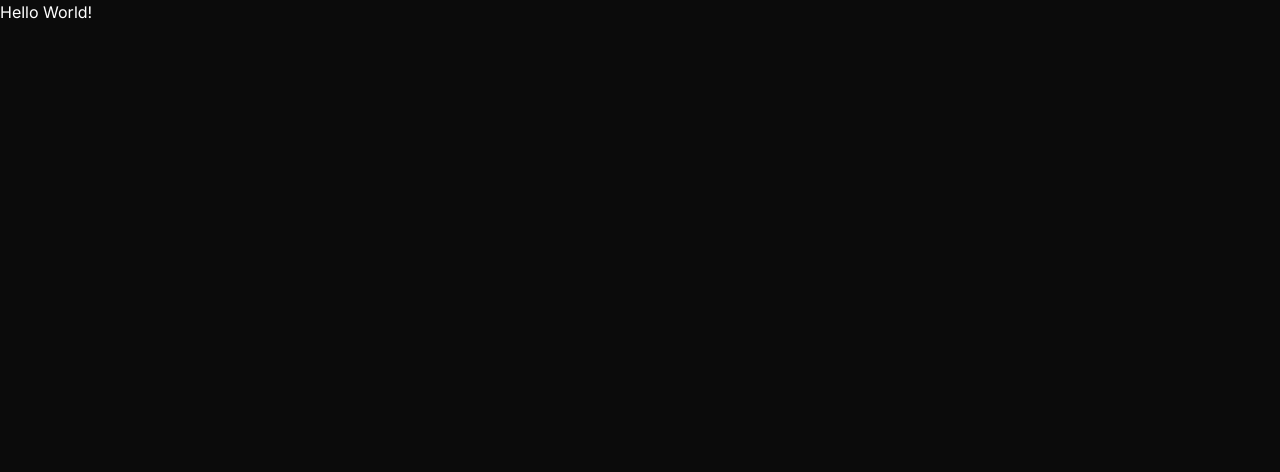
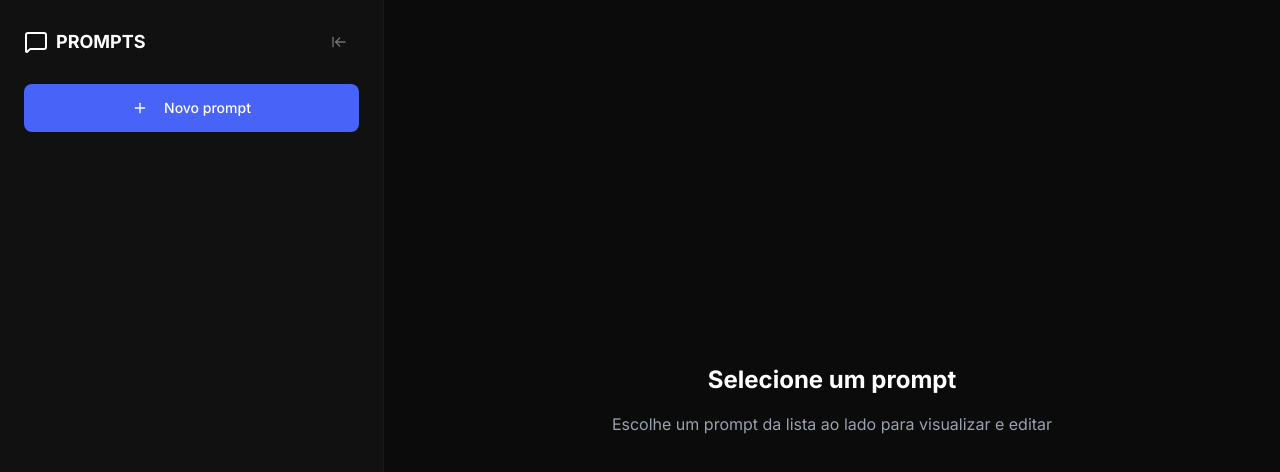
Before and after one commit to MaykonMorais/prompt-manager, a Next.js app: page / in a window 1280 px wide. Shown: the top 472 px of the page. Built offline with nearby package versions, Linux system fonts and the light colour scheme; no server answers; the database is empty.

Commit message:
feat: add sidebar

```diff
--- a/package.json
+++ b/package.json
@@ -16,6 +16,7 @@
   "dependencies": {
     "@base-ui/react": "^1.6.0",
     "@prisma/client": "6",
+    "@radix-ui/react-slot": "^1.3.0",
     "class-variance-authority": "^0.7.1",
     "clsx": "^2.1.1",
     "lucide-react": "^1.24.0",
--- a/src/app/layout.tsx
+++ b/src/app/layout.tsx
@@ -1,3 +1,4 @@
+import { Sidebar } from '@/components/sidebar';
 import '../styles/globals.css';
 
 import type { Metadata } from 'next';
@@ -22,7 +23,15 @@
   return (
     <html>
       <body className={`${inter.variable} antialiased bg-gray-900 text-white`}>
-        {children}
+        <section className="flex h-screen">
+          <Sidebar />
+
+          <main className="relative flex-1 overflow-auto min-w-0">
+            <div className="p-4 sm:p-6 md:p-8 max-w-full md:max-w-3xl mx-auto h-full">
+              {children}
+            </div>
+          </main>
+        </section>
       </body>
     </html>
   );
--- a/src/app/page.tsx
+++ b/src/app/page.tsx
@@ -1,3 +1,14 @@
 export default function Home() {
-  return <h2>Hello World!</h2>;
+  return (
+    <section className="flex min-h-full">
+      <div className="flex flex-1 items-center justify-center">
+        <div className="text-center">
+          <h1 className="text-2xl font-bold mb-4">Selecione um prompt</h1>
+          <p className="text-gray-400">
+            Escolhe um prompt da lista ao lado para visualizar e editar
+          </p>
+        </div>
+      </div>
+    </section>
+  );
 }
--- /dev/null
+++ b/src/components/logo/index.ts
@@ -0,0 +1 @@
+export * from './logo';
--- /dev/null
+++ b/src/components/logo/logo.tsx
@@ -0,0 +1,14 @@
+import { MessageSquare } from 'lucide-react';
+import Link from 'next/link';
+
+export const Logo = () => {
+  return (
+    <Link
+      href={'/'}
+      className="flex items-center gap-2 hover:text-accent-600 rounded-lg transition-colors"
+    >
+      <MessageSquare />
+      <span className="text-lg font-semibold">PROMPTS</span>
+    </Link>
+  );
+};
--- /dev/null
+++ b/src/components/sidebar/index.ts
@@ -0,0 +1 @@
+export * from './sidebar';
--- /dev/null
+++ b/src/components/sidebar/sidebar-content.tsx
@@ -0,0 +1,81 @@
+'use client';
+
+import {
+  Plus as AddIcon,
+  ArrowLeftToLine,
+  ArrowRightToLine,
+  X as CloseButton,
+} from 'lucide-react';
+import { useRouter } from 'next/navigation';
+import { useState } from 'react';
+import { Logo } from '../logo';
+import { Button } from '../ui/button';
+
+export const SidebarContent = () => {
+  const router = useRouter();
+  const [isCollapsed, setIsCollapsed] = useState(false);
+
+  const collapsedSidebar = () => setIsCollapsed(true);
+  const expandSidebar = () => setIsCollapsed(false);
+
+  const handleNewPrompt = () => router.push('/new');
+
+  return (
+    <aside
+      className={`border-r border-gray-700 flex flex-col h-full bg-gray-800 transition-[transform,width] duration-300 ease-in-out fixed md:relative left-0 top-0 z-50 md:z-auto w-[80vw] sm:w-[320px] ${isCollapsed ? 'md:w-[72px]' : 'md:w-[384px]'}`}
+    >
+      {isCollapsed && (
+        <section className="px-2 py-6">
+          <header className="flex items-center justify-center mb-6">
+            <Button
+              onClick={expandSidebar}
+              variant="icon"
+              className="hidden md:inline-flex p-2 hover:bg-gray-700 focus:outline-none focus:ring-2 focus:ring-accent-500 rounded-lg transition-colors"
+              aria-label="Expandir sidebar"
+              title="Expandir sidebar"
+            >
+              <ArrowRightToLine className="w-5 h-5 text-gray-100" />
+            </Button>
+          </header>
+        </section>
+      )}
+
+      {!isCollapsed && (
+        <>
+          <section className="p-6">
+            <div className="md:hidden mb-4">
+              <div className="flex items-center justify-between">
+                <Button
+                  variant="secondary"
+                  aria-label="Fechar menu"
+                  title="Fechar menu"
+                >
+                  <CloseButton className="w-5 h-5 text-gray-100" />
+                </Button>
+              </div>
+            </div>
+            <div className="flex w-full items-center justify-between mb-6">
+              <header className="flex w-full items-center justify-between">
+                <Logo />
+                <Button
+                  onClick={collapsedSidebar}
+                  variant="icon"
+                  className="hidden md:inline-flex p-2 hover:bg-gray-700 focus:outline-none focus:ring-2 focus:ring-accent-500 rounded-lg transition-colors"
+                >
+                  <ArrowLeftToLine className="w-5 h-5 text-gray-100" />
+                </Button>
+              </header>
+            </div>
+
+            <div>
+              <Button onClick={handleNewPrompt} className="w-full" size="lg">
+                <AddIcon className="w-5 h-5 mr-2" />
+                Novo prompt
+              </Button>
+            </div>
+          </section>
+        </>
+      )}
+    </aside>
+  );
+};
--- /dev/null
+++ b/src/components/sidebar/sidebar.tsx
@@ -0,0 +1,8 @@
+import { prisma } from '@/lib/prisma';
+import { SidebarContent } from './sidebar-content';
+
+export const Sidebar = async () => {
+  const prompts = await prisma.prompt.findMany();
+
+  return <SidebarContent />;
+};
--- a/src/components/ui/button.tsx
+++ b/src/components/ui/button.tsx
@@ -1,36 +1,30 @@
-import { Button as ButtonPrimitive } from '@base-ui/react/button';
+import { Slot } from '@radix-ui/react-slot';
 import { cva, type VariantProps } from 'class-variance-authority';
+import * as React from 'react';
 
 import { cn } from '@/lib/utils';
 
 const buttonVariants = cva(
-  "group/button inline-flex shrink-0 items-center justify-center rounded-lg border border-transparent bg-clip-padding text-sm font-medium whitespace-nowrap transition-all outline-none select-none focus-visible:border-ring focus-visible:ring-3 focus-visible:ring-ring/50 active:not-aria-[haspopup]:translate-y-px disabled:pointer-events-none disabled:opacity-50 aria-invalid:border-destructive aria-invalid:ring-3 aria-invalid:ring-destructive/20 dark:aria-invalid:border-destructive/50 dark:aria-invalid:ring-destructive/40 [&_svg]:pointer-events-none [&_svg]:shrink-0 [&_svg:not([class*='size-'])]:size-4",
+  "cursor-pointer border-[#424242] inline-flex items-center justify-center gap-2 whitespace-nowrap rounded-md text-sm font-medium transition-all disabled:pointer-events-none disabled:opacity-50 [&_svg]:pointer-events-none [&_svg:not([class*='size-'])]:size-4 shrink-0 [&_svg]:shrink-0 outline-none focus-visible:border-ring focus-visible:ring-ring/50 focus-visible:ring-[3px] aria-invalid:ring-destructive/20 dark:aria-invalid:ring-destructive/40 aria-invalid:border-destructive",
   {
     variants: {
       variant: {
-        default: 'bg-primary text-primary-foreground hover:bg-primary/80',
-        outline:
-          'border-border bg-background hover:bg-muted hover:text-foreground aria-expanded:bg-muted aria-expanded:text-foreground dark:border-input dark:bg-input/30 dark:hover:bg-input/50',
+        default: 'bg-accent-600 text-white hover:bg-accent-500',
+        destructive:
+          'bg-destructive text-white hover:bg-destructive/90 focus-visible:ring-destructive/20 dark:focus-visible:ring-destructive/40 dark:bg-destructive/60',
+        outline: 'border bg-gray-700 text-white hover:bg-gray-600',
         secondary:
-          'bg-secondary text-secondary-foreground hover:bg-[color-mix(in_oklch,var(--secondary),var(--foreground)_5%)] aria-expanded:bg-secondary aria-expanded:text-secondary-foreground',
-        ghost:
-          'hover:bg-muted hover:text-foreground aria-expanded:bg-muted aria-expanded:text-foreground dark:hover:bg-muted/50',
-        destructive:
-          'bg-destructive/10 text-destructive hover:bg-destructive/20 focus-visible:border-destructive/40 focus-visible:ring-destructive/20 dark:bg-destructive/20 dark:hover:bg-destructive/30 dark:focus-visible:ring-destructive/40',
+          'p-2 bg-gray-800 border border-gray-700 rounded-lg hover:bg-gray-600 transition-colors',
+        icon: 'text-alert-600 transition-all duration-200 ml-2 p-1 hover:bg-alert-600 rounded hover:text-white',
         link: 'text-primary underline-offset-4 hover:underline',
       },
       size: {
-        default:
-          'h-8 gap-1.5 px-2.5 has-data-[icon=inline-end]:pr-2 has-data-[icon=inline-start]:pl-2',
-        xs: "h-6 gap-1 rounded-[min(var(--radius-md),10px)] px-2 text-xs in-data-[slot=button-group]:rounded-lg has-data-[icon=inline-end]:pr-1.5 has-data-[icon=inline-start]:pl-1.5 [&_svg:not([class*='size-'])]:size-3",
-        sm: "h-7 gap-1 rounded-[min(var(--radius-md),12px)] px-2.5 text-[0.8rem] in-data-[slot=button-group]:rounded-lg has-data-[icon=inline-end]:pr-1.5 has-data-[icon=inline-start]:pl-1.5 [&_svg:not([class*='size-'])]:size-3.5",
-        lg: 'h-9 gap-1.5 px-2.5 has-data-[icon=inline-end]:pr-2 has-data-[icon=inline-start]:pl-2',
-        icon: 'size-8',
-        'icon-xs':
-          "size-6 rounded-[min(var(--radius-md),10px)] in-data-[slot=button-group]:rounded-lg [&_svg:not([class*='size-'])]:size-3",
-        'icon-sm':
-          'size-7 rounded-[min(var(--radius-md),12px)] in-data-[slot=button-group]:rounded-lg',
-        'icon-lg': 'size-9',
+        default: 'h-9 px-4 py-2 has-[>svg]:px-3',
+        sm: 'h-8 rounded-md gap-1.5 px-3 has-[>svg]:px-2.5',
+        lg: 'h-12 rounded-md px-6 has-[>svg]:px-4',
+        icon: 'size-9',
+        'icon-sm': 'size-8',
+        'icon-lg': 'size-10',
       },
     },
     defaultVariants: {
@@ -42,12 +36,18 @@
 
 function Button({
   className,
-  variant = 'default',
-  size = 'default',
+  variant,
+  size,
+  asChild = false,
   ...props
-}: ButtonPrimitive.Props & VariantProps<typeof buttonVariants>) {
+}: React.ComponentProps<'button'> &
+  VariantProps<typeof buttonVariants> & {
+    asChild?: boolean;
+  }) {
+  const Comp = asChild ? Slot : 'button';
+
   return (
-    <ButtonPrimitive
+    <Comp
       data-slot="button"
       className={cn(buttonVariants({ variant, size, className }))}
       {...props}
```
Also changed, not shown: 1 other file (tests, documents, lock files or other folders).
